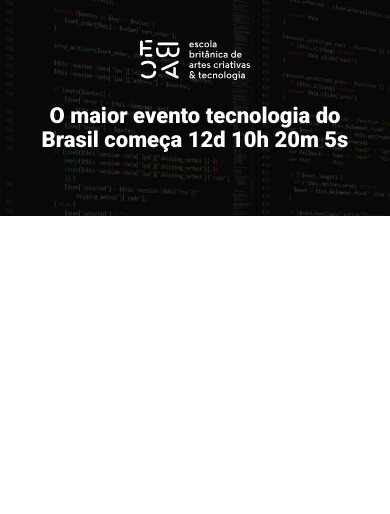
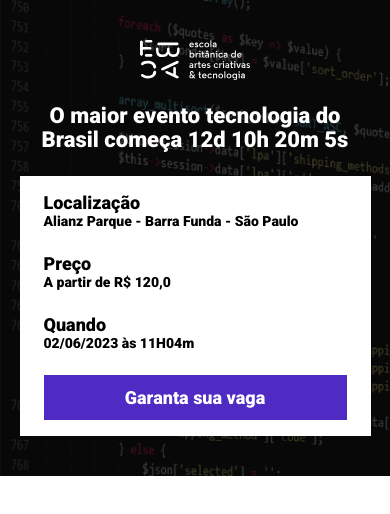
Before and after one commit to eliassgo/tech_talks, a website built with Parcel: page src/index.html in a window 390 px wide. Built offline with nearby package versions, Linux system fonts and the light colour scheme.

Commit message:
trabalhando responsividade e adicionando botão

```diff
--- a/src/index.html
+++ b/src/index.html
@@ -15,14 +15,13 @@
 </head>
 
 <body>
-    <div class="hero">
+    <header class="hero">
         <div class="container">
             <img class="hero__logo" src="./images/ebac_logo.svg" alt="EBAC">
             <p class="hero__text">
                 O maior evento tecnologia do Brasil começa 12d 10h 20m 5s
             </p>
-        </div>
-    </div>
+
             <div class="infos-bar">
                 <ul class="infos-bar__infos">
                     <li class="infos-bar__infos__item">
@@ -42,7 +41,11 @@
                         02/06/2023 às 11H04m
                     </li>
                 </ul>
+                <a href="#" class="button button--primary">Garanta sua vaga</a>
             </div>
+        </div>
+    </header>
+
     <script src="scripts/main.js"></script>
 </body>
 
--- /dev/null
+++ b/src/styles/components/_buttons.scss
@@ -0,0 +1,24 @@
+.button {
+    padding: 12px;
+    font-size: 18px;
+    font-weight: bold;
+    text-decoration: none;
+    text-align: center;
+    white-space: nowrap; //faz não quebrar a linha
+
+    &--primary {
+        color: #fff;
+        background-color: #4F2AC3;
+    }
+
+    @media (max-width: 640px) {
+        display: block;
+        width: 100%;
+        justify-content: center;
+    }
+
+    @media (max-width: 1024px) {
+        display: flex;
+        align-items: center;
+    }
+}
--- a/src/styles/components/_infos_bar.scss
+++ b/src/styles/components/_infos_bar.scss
@@ -1,3 +1,41 @@
 .infos-bar {
+    padding: 16px 24px;
+    background-color: #fff;
     display: flex;
+    justify-content: space-between;
+
+
+    &__infos {
+        display: flex;
+        gap: 40px;
+
+        &__item {
+            font-size: 14px;
+            color: #000;
+
+            b {
+                color: #000;
+                font-size: 18px;
+                display: block;
+            }
+        }
+    }
+
+    @media (max-width: 640px) {
+        display: block;
+
+        &__infos {
+            display: block;
+
+            &__item {
+                margin-bottom: 24px;
+            }
+        }
+    }
+
+    @media (max-width: 1024px) {
+        &__infos {
+            gap: 16px;
+        }
+    }
 }
--- a/src/styles/main.scss
+++ b/src/styles/main.scss
@@ -1,4 +1,6 @@
 @use 'hero';
+@use 'components/infos_bar';
+@use 'components/buttons';
 
 * {
     margin: 0;
@@ -6,6 +8,7 @@
     box-sizing: border-box;
     font-family: 'Roboto', sans-serif;
     color: #fff;
+    list-style: none;
 }
 
 .container {
```
Lines whose indentation alone changed are shown as unchanged.
